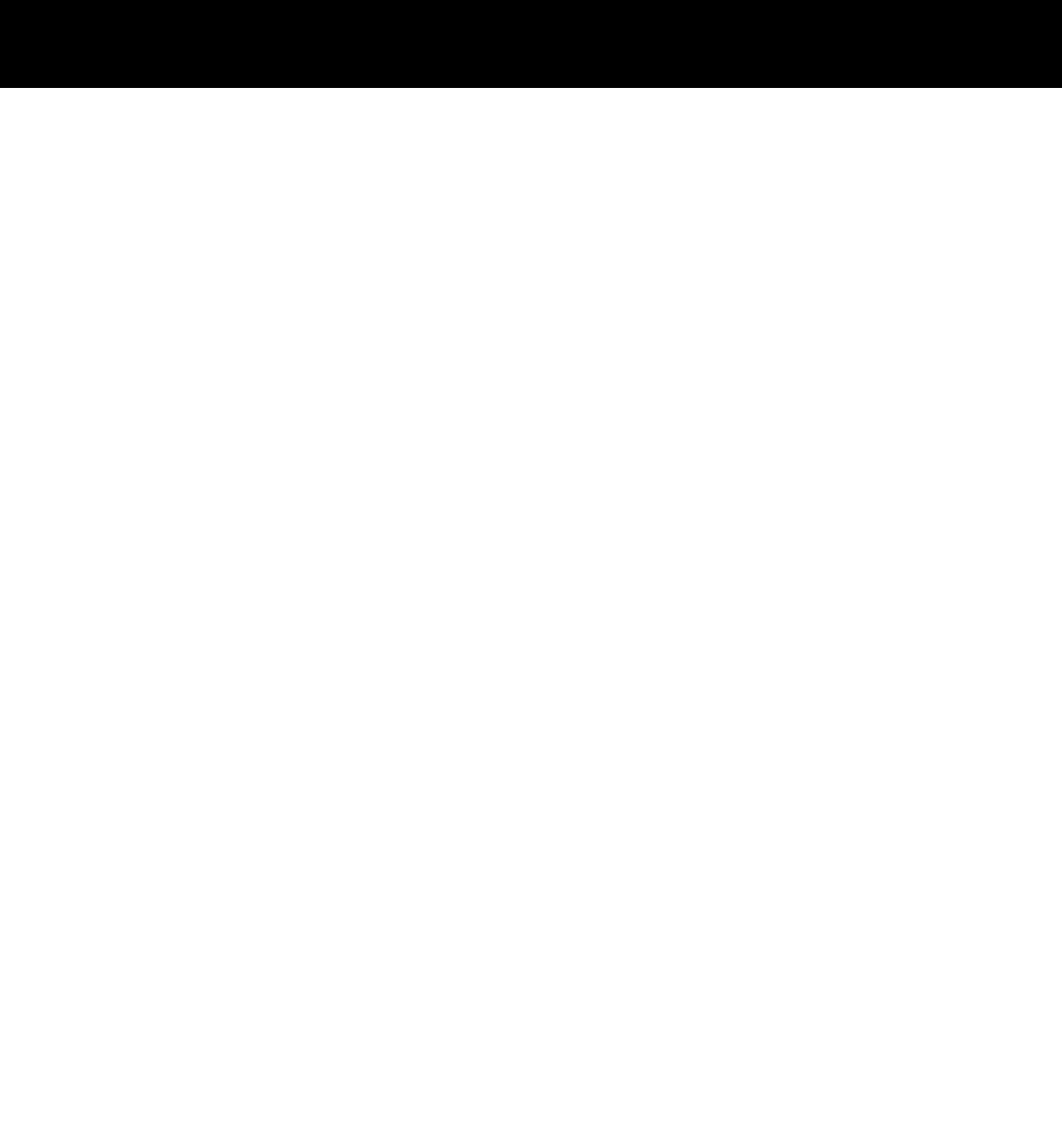
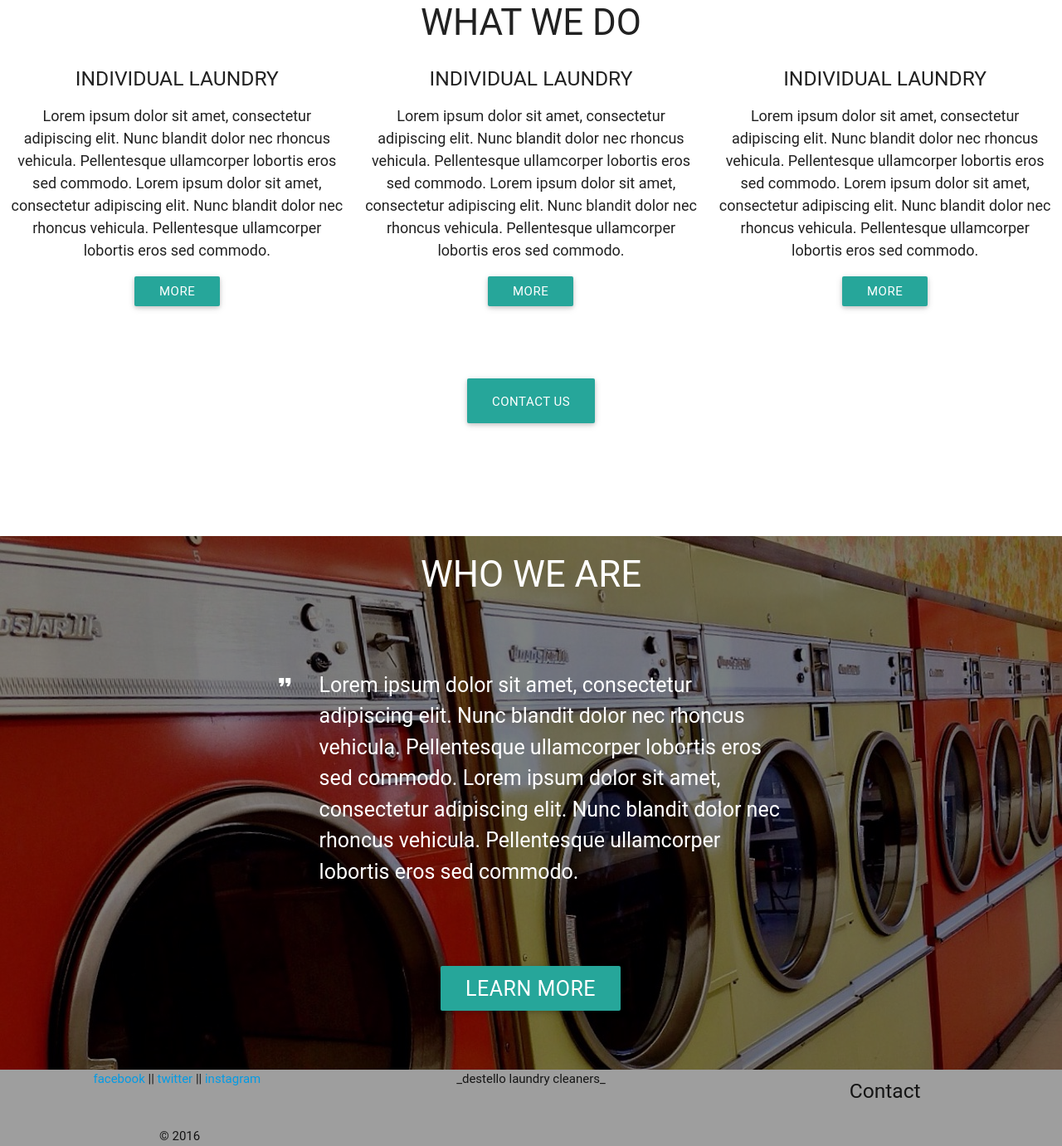
Before and after one commit to legendskenya/destello, a plain HTML site: page index.html in a window 1280 px wide. Shown: the part 662-2043 px from the top of the page at 83% size. Before the commit the page ends 800 px from the top, so only its background shows below. Drawn offline with Linux system fonts and the light colour scheme; a web font is replaced by a local one.

Commit message:
Landing page concept

```diff
--- a/css/destello.css
+++ b/css/destello.css
@@ -1,16 +1,29 @@
 #landing{
     width: 100%;
-    height: 768px;
+    height: 643px;
     position: relative;
-    background: #000000;
+    background: url(../assets/bg_landing.jpg);
+    background-size: cover;
+    background-repeat: no-repeat;
+    background-attachment: fixed;
+}
+.overlay{
+    position: absolute;
+    top: 0;
+    left: 0;
+    width: 100%;
+    height: inherit;
+    background-color: rgba(0,0,0,0.5);
+    z-index: 3;
 }
 .menu{
+    position: fixed;
     width: 100%;
-    height: 130px;
-    position: absolute;
+    height: 107px;
     margin: auto;
     text-align: center;
     overflow-x: hidden;
+    z-index: 10;
 }
 .menu ul{
     list-style-type: none;
@@ -26,13 +39,52 @@
 }
 .menu li a{
    display: block;
-   padding: 25px 40px;
-    margin: 25px 40px;
+   padding: 20px 32px;
+    margin: 20px 32px;
     color: #ffc800;
 }
 .welcome{
-    position: absolute;
     width: 100%;
     height: auto;
     padding-top: 140px;
+    z-index: 10;
 }
+.welcome h1{
+    text-align: justify;
+    letter-spacing: 3px;
+}
+#services{
+    width: 100%;
+    height: 643px;
+}
+#services h1{
+    margin-bottom: 150px 30px;
+}
+#services p{
+    font-size: 18px;
+    text-align: center;
+}
+#about{
+    width: 100%;
+    height: 643px;
+    position: relative;
+    background: url(../assets/bg_about.jpg);
+    background-attachment: fixed;
+    background-size: cover;
+    background-repeat: no-repeat;
+    z-index: -2;
+}
+.about-writeup{
+    position: absolute;
+    top: 25%;
+    left: 25%;
+    width: 50%;
+    height: auto;
+    font-size: 25px;
+}
+footer{
+    width: 100%;
+    padding: 0;
+    margin: 0;
+    background: #9e9e9e;
+}
--- a/index.html
+++ b/index.html
@@ -5,26 +5,29 @@
       <meta name="viewport" content="width=device-width, initial-scale=1">
       <link rel="stylesheet" href="css/destello.css">
       <link rel="stylesheet" href="css/materialize.min.css">
+      <link href="https://fonts.googleapis.com/icon?family=Material+Icons"
+      rel="stylesheet">
       <script src="js/jquery-2.2.2.min.js"></script>
     </head>
     <body>
         <div id="landing">
+           <div class="overlay">
             <div class="menu">
                <ul>
-                    <li><a href="">HOME</a></li>
-                    <li><a href="">ABOUT</a></li>
+                    <li><a href="#">HOME</a></li>
+                    <li><a href="#">ABOUT</a></li>
                     <li><h3>_destello_</h3></li>
-                    <li><a href="">SERVICES</a></li>
-                    <li><a href="">CONTACT</a></li>
+                    <li><a href="#">SERVICES</a></li>
+                    <li><a href="#">CONTACT</a></li>
                 </ul>
             </div>
             <div class="welcome">
               <div class="row">
                   <div class="col s3"><br></div>
                   <div class="col s6 white-text">
-                      <h1>WE ADD SPARKLE</h1>
+                      <h1>WE  ADD  SPARKLE</h1>
                       <br>
-                      <h1>TO YOUR LAUNDRY</h1>
+                      <h1>TO  YOUR  LAUNDRY</h1>
                   </div>
                   <div class="col s3"><br></div>
               </div>
@@ -37,7 +40,100 @@
                     <div class="col s4"><br></div>
                 </div>
             </div>
+           </div>
         </div>
+        <div id="services">
+            <h3 class="center-align">WHAT WE DO</h3>
+            <div class="row center-align">
+                <div class="col s4">
+                    <h5>INDIVIDUAL LAUNDRY</h5>
+                    <p>
+                        Lorem ipsum dolor sit amet, consectetur adipiscing elit.
+                        Nunc blandit dolor nec rhoncus vehicula.
+                        Pellentesque ullamcorper lobortis eros sed commodo.
+                        Lorem ipsum dolor sit amet, consectetur adipiscing elit.
+                        Nunc blandit dolor nec rhoncus vehicula.
+                        Pellentesque ullamcorper lobortis eros sed commodo.
+                    </p>
+                    <a class="waves-effect waves-light btn">MORE</a>
+                </div>
+                <div class="col s4">
+                    <h5>INDIVIDUAL LAUNDRY</h5>
+                    <p>
+                        Lorem ipsum dolor sit amet, consectetur adipiscing elit.
+                        Nunc blandit dolor nec rhoncus vehicula.
+                        Pellentesque ullamcorper lobortis eros sed commodo.
+                        Lorem ipsum dolor sit amet, consectetur adipiscing elit.
+                        Nunc blandit dolor nec rhoncus vehicula.
+                        Pellentesque ullamcorper lobortis eros sed commodo.
+                    </p>
+                    <a class="waves-effect waves-light btn">MORE</a>
+                </div>
+                <div class="col s4">
+                    <h5>INDIVIDUAL LAUNDRY</h5>
+                    <p>
+                        Lorem ipsum dolor sit amet, consectetur adipiscing elit.
+                        Nunc blandit dolor nec rhoncus vehicula.
+                        Pellentesque ullamcorper lobortis eros sed commodo.
+                        Lorem ipsum dolor sit amet, consectetur adipiscing elit.
+                        Nunc blandit dolor nec rhoncus vehicula.
+                        Pellentesque ullamcorper lobortis eros sed commodo.
+                    </p>
+                    <a class="waves-effect waves-light btn">MORE</a>
+                </div>
+            </div>
+            <br>
+            <br>
+            <br>
+            <div class="row center-align">
+               <a class="waves-effect waves-light btn-large">CONTACT US</a>
+            </div>
+        </div>
+        <div id="about">
+          <div class="overlay">
+            <h3 class="center-align white-text">WHO WE ARE</h3>
+            <div class="about-writeup white-text">
+               <div class="row">
+                     <div class="col s1">
+                       <i class="material-icons">format_quote</i>
+                     </div>
+                    <div class="col s11">
+                      Lorem ipsum dolor sit amet, consectetur adipiscing elit.
+                        Nunc blandit dolor nec rhoncus vehicula.
+                        Pellentesque ullamcorper lobortis eros sed commodo.
+                        Lorem ipsum dolor sit amet, consectetur adipiscing elit.
+                        Nunc blandit dolor nec rhoncus vehicula.
+                        Pellentesque ullamcorper lobortis eros sed commodo.
+                   </div>
+               </div>
+               <br>
+                <br>
+                <div class="row center-align">
+                    <a class="waves-effect waves-light btn-large">LEARN MORE</a>
+                </div>
+            </div>
+          </div>
+        </div>
+<!--        FOOTER SECTION BEGINS HERE-->
+        <footer>
+            <div class="row center-align">
+                <div class="col s4 container">
+                    <a href="">facebook</a> || <a href="">twitter</a> ||  <a href="">instagram</a>
+                </div>
+                <div class="col s4 container">
+                    _destello laundry cleaners_
+                </div>
+                <div class="col s4 container">
+                    <h5>Contact</h5>
+
+                </div>
+            </div>
+            <div class="footer-copyright">
+                <div class="container">
+                     © 2016
+                </div>
+            </div>
+        </footer>
     </body>
     <script type="text/javascript" src="js/destello.js"></script>
     <script type="text/javascript" src="js/materialize.min.js"></script>
```
Also changed, not shown: assets/bg_about.jpg (renamed from assets/laundromat-708176_1280.jpg), assets/bg_landing.jpg (renamed from assets/ironing-service-560700_1280.jpg), assets/fonts/Lato-Light.ttf (added), assets/fonts/Lato-Semibold.ttf (added), assets/fonts/Lato-Thin.ttf (added).
